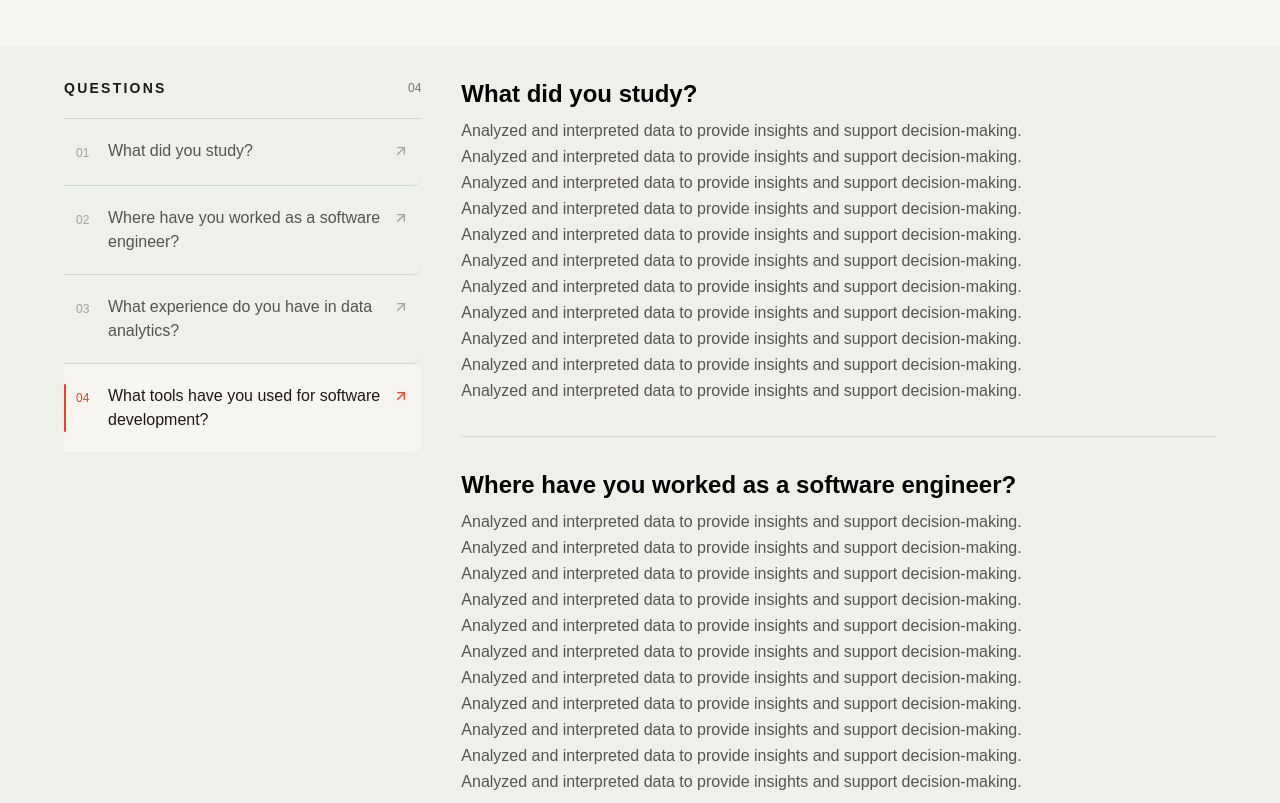
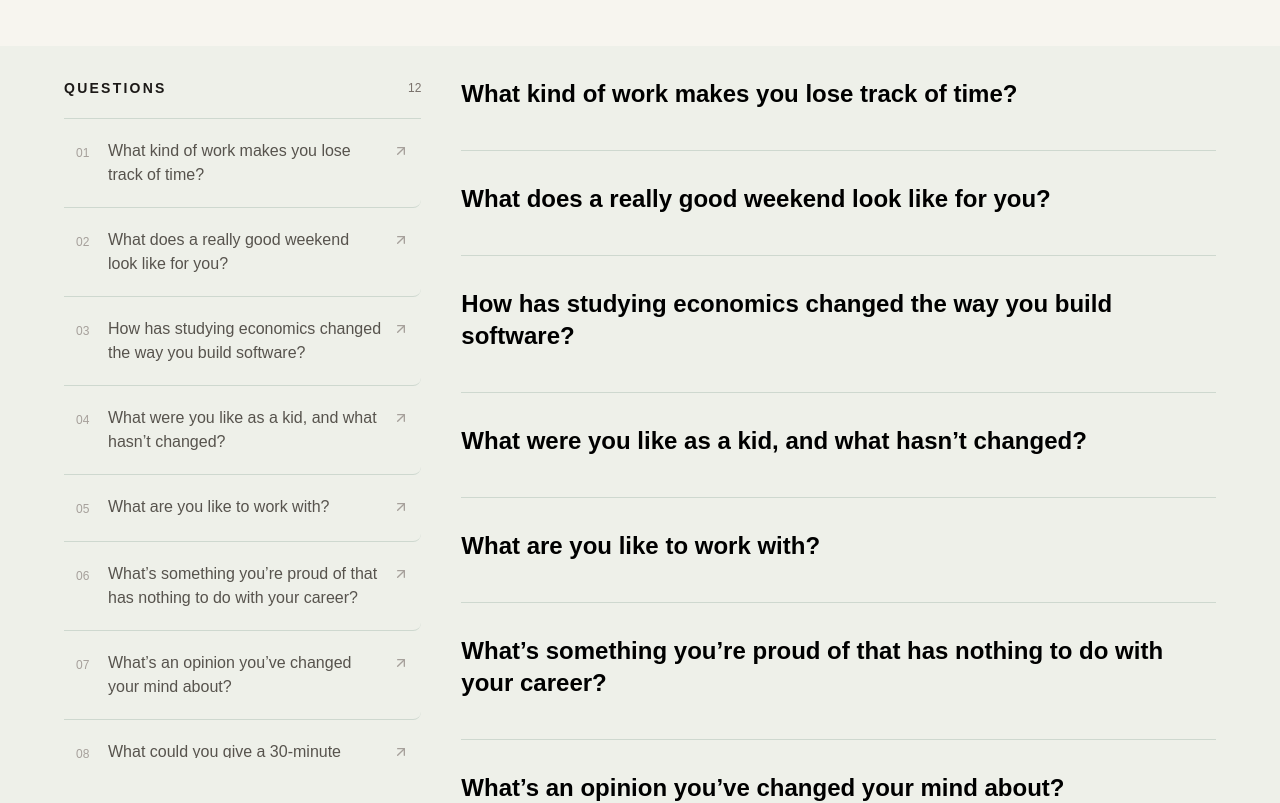
Before and after one commit to ryanctruong/personal-website, a React (Vite) app in the folder client/: page / in a window 1280 px wide. Shown: the part 644-1447 px from the top of the page. Built offline with nearby package versions, Linux system fonts and the light colour scheme; no server answers.

Commit message:
add 12 questions

```diff
--- a/client/src/pages/Home/components/Questionnaire/faq.ts
+++ b/client/src/pages/Home/components/Questionnaire/faq.ts
@@ -6,27 +6,63 @@ interface Faq {
 
 export const FAQS: Faq[] = [
   {
-    id: "faq-background",
-    question: "What did you study?",
-    answer:
-      "Analyzed and interpreted data to provide insights and support decision-making. Analyzed and interpreted data to provide insights and support decision-making. Analyzed and interpreted data to provide insights and support decision-making. Analyzed and interpreted data to provide insights and support decision-making. Analyzed and interpreted data to provide insights and support decision-making. Analyzed and interpreted data to provide insights and support decision-making. Analyzed and interpreted data to provide insights and support decision-making. Analyzed and interpreted data to provide insights and support decision-making. Analyzed and interpreted data to provide insights and support decision-making. Analyzed and interpreted data to provide insights and support decision-making. Analyzed and interpreted data to provide insights and support decision-making. ",
+    id: "faq-engaging-work",
+    question: "What kind of work makes you lose track of time?",
+    answer: "",
   },
   {
-    id: "faq-engineering",
-    question: "Where have you worked as a software engineer?",
-    answer:
-      "Analyzed and interpreted data to provide insights and support decision-making. Analyzed and interpreted data to provide insights and support decision-making. Analyzed and interpreted data to provide insights and support decision-making. Analyzed and interpreted data to provide insights and support decision-making. Analyzed and interpreted data to provide insights and support decision-making. Analyzed and interpreted data to provide insights and support decision-making. Analyzed and interpreted data to provide insights and support decision-making. Analyzed and interpreted data to provide insights and support decision-making. Analyzed and interpreted data to provide insights and support decision-making. Analyzed and interpreted data to provide insights and support decision-making. Analyzed and interpreted data to provide insights and support decision-making. ",
+    id: "faq-weekend",
+    question: "What does a really good weekend look like for you?",
+    answer: "",
   },
   {
-    id: "faq-analytics",
-    question: "What experience do you have in data analytics?",
-    answer:
-      "Analyzed and interpreted data to provide insights and support decision-making. Analyzed and interpreted data to provide insights and support decision-making. Analyzed and interpreted data to provide insights and support decision-making. Analyzed and interpreted data to provide insights and support decision-making. Analyzed and interpreted data to provide insights and support decision-making. Analyzed and interpreted data to provide insights and support decision-making. Analyzed and interpreted data to provide insights and support decision-making. Analyzed and interpreted data to provide insights and support decision-making. Analyzed and interpreted data to provide insights and support decision-making. Analyzed and interpreted data to provide insights and support decision-making. Analyzed and interpreted data to provide insights and support decision-making. ",
+    id: "faq-economics",
+    question: "How has studying economics changed the way you build software?",
+    answer: "",
   },
   {
-    id: "faq-tools",
-    question: "What tools have you used for software development?",
-    answer:
-      "Analyzed and interpreted data to provide insights and support decision-making. Analyzed and interpreted data to provide insights and support decision-making. Analyzed and interpreted data to provide insights and support decision-making. Analyzed and interpreted data to provide insights and support decision-making. Analyzed and interpreted data to provide insights and support decision-making. Analyzed and interpreted data to provide insights and support decision-making. Analyzed and interpreted data to provide insights and support decision-making. Analyzed and interpreted data to provide insights and support decision-making. Analyzed and interpreted data to provide insights and support decision-making. Analyzed and interpreted data to provide insights and support decision-making. Analyzed and interpreted data to provide insights and support decision-making. ",
+    id: "faq-childhood",
+    question: "What were you like as a kid, and what hasn’t changed?",
+    answer: "",
+  },
+  {
+    id: "faq-collaboration",
+    question: "What are you like to work with?",
+    answer: "",
+  },
+  {
+    id: "faq-personal-pride",
+    question: "What’s something you’re proud of that has nothing to do with your career?",
+    answer: "",
+  },
+  {
+    id: "faq-changed-opinion",
+    question: "What’s an opinion you’ve changed your mind about?",
+    answer: "",
+  },
+  {
+    id: "faq-presentation",
+    question: "What could you give a 30-minute presentation on with no preparation?",
+    answer: "",
+  },
+  {
+    id: "faq-learning",
+    question: "What are you learning right now just because you’re curious?",
+    answer: "",
+  },
+  {
+    id: "faq-reputation",
+    question: "What do you want to become known for?",
+    answer: "",
+  },
+  {
+    id: "faq-career-future",
+    question: "What are you hoping to do more of in your career?",
+    answer: "",
+  },
+  {
+    id: "faq-life-priorities",
+    question: "What are you trying to make more room for in your life?",
+    answer: "",
   },
 ];
```
